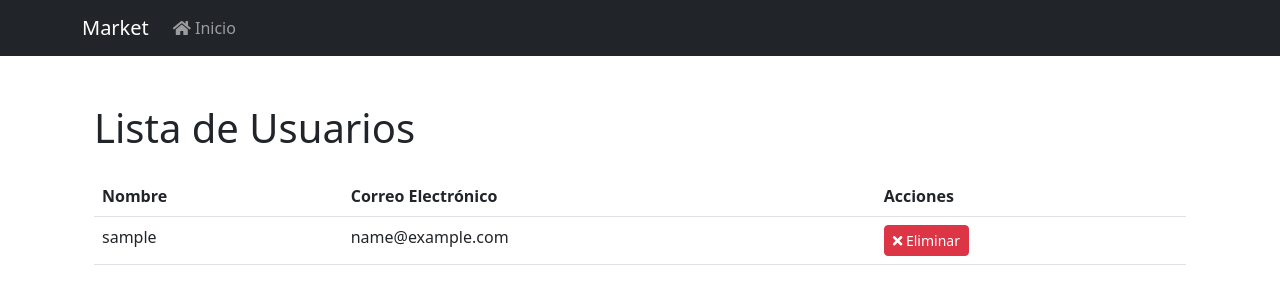
After one commit to agusEmaUade/market, a Flask app: template src/templates/login/abmUsuarios.html in a window 1280 px wide. The commit adds this page. Shown: the top 304 px of the page. Run offline with Flask 3, Linux system fonts and the light colour scheme; the template is opened without the code that fills it: most values are stand-ins (such as "Sample title", 1, 10 or a date in 2020).

Commit message:
add abm view user admin

```diff
--- a/src/services/productoService.py
+++ b/src/services/productoService.py
@@ -10,9 +10,8 @@ def getAllActive():
  result = []
  for producto in productos:
     result.append(Producto.from_mongo(producto))
- print(result)
+
  r = [producto.to_dict() for producto in result]
- print(r)
  return r
 
 
--- /dev/null
+++ b/src/templates/login/abmUsuarios.html
@@ -0,0 +1,31 @@
+{% extends "base.html" %}
+
+{% block content %}
+<div class="container">
+    <h1 class="mt-5">Lista de Usuarios</h1>
+
+    <table class="table mt-4">
+        <thead>
+            <tr>
+                <th>Nombre</th>
+                <th>Correo Electrónico</th>
+                <th>Acciones</th>
+            </tr>
+        </thead>
+        <tbody>
+            {% for usuario in lista_usuarios %}
+            <tr>
+                <td>{{ usuario.username }}</td>
+                <td>{{ usuario.email }}</td>
+                <td>
+                    <form action="{{ url_for('loginRoute.deleteUser') }}" method="POST" onsubmit="return confirm('¿Estás seguro de que deseas eliminar este usuario?');">
+                        <input type="hidden" name="usuario_id" value="{{ usuario._id }}">
+                        <button type="submit" class="btn btn-danger btn-sm"><i class="fas fa-times"></i> Eliminar</button>
+                    </form>
+                </td>
+            </tr>
+            {% endfor %}
+        </tbody>
+    </table>
+</div>
+{% endblock %}
--- a/src/templates/menu.html
+++ b/src/templates/menu.html
@@ -20,7 +20,7 @@
         <a class="nav-link" href="/productos"><i class="fas fa-cube"></i> Productos</a>
     </li>
     <li class="nav-item">
-        <a class="nav-link" href="/usuarios"><i class="fas fa-users"></i> Usuarios</a>
+        <a class="nav-link" href="{{ url_for('loginRoute.viewUser') }}"><i class="fas fa-users"></i> Usuarios</a>
     </li>
     <li class="nav-item">
         <a class="nav-link" href="/pedidos"><i class="fas fa-shopping-bag"></i> Pedidos</a>
```
Also changed, not shown: src/routes/loginRoute.py (+26 -1 lines), src/services/usuarioService.py (+13 -1 lines).
